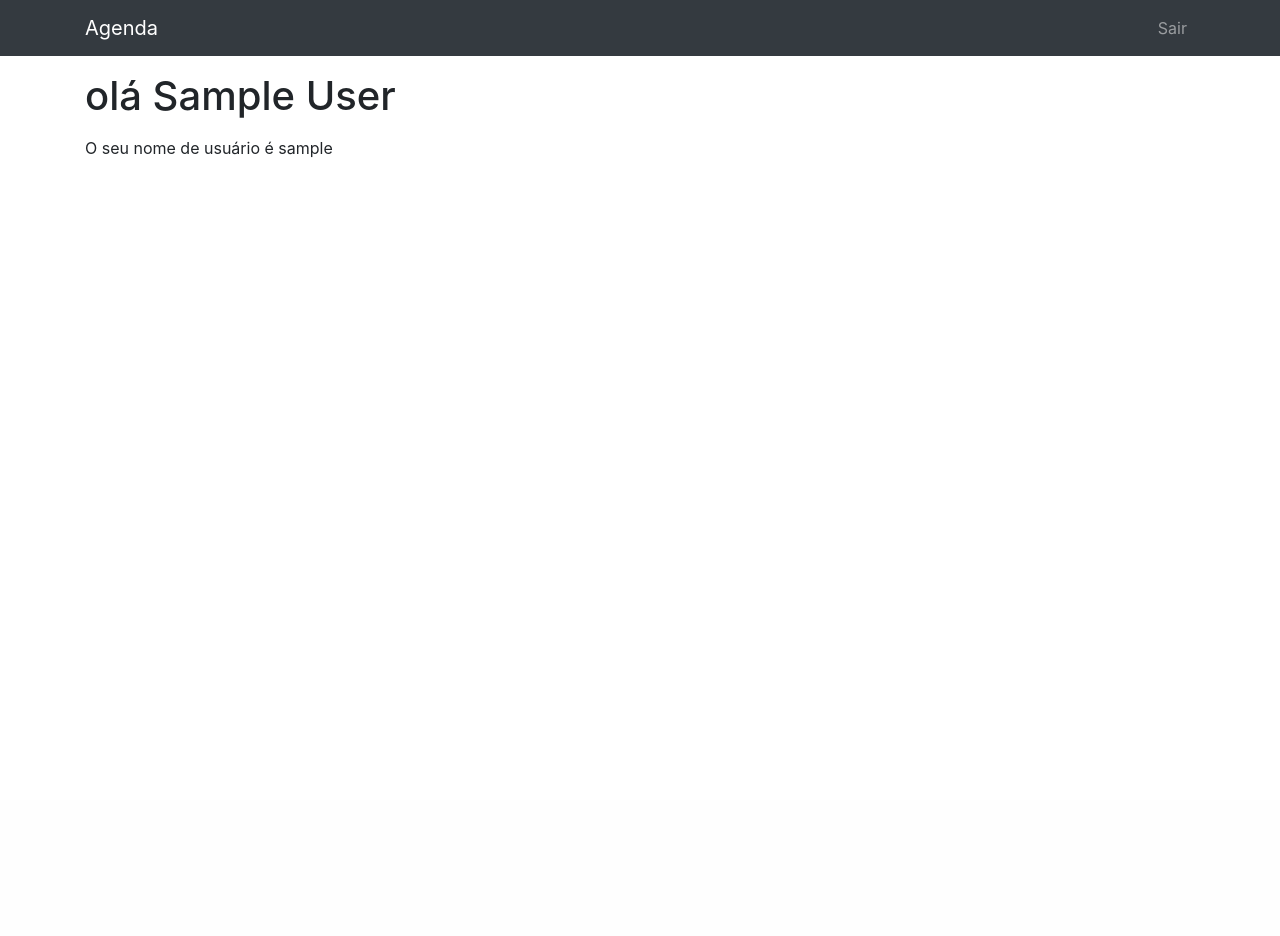
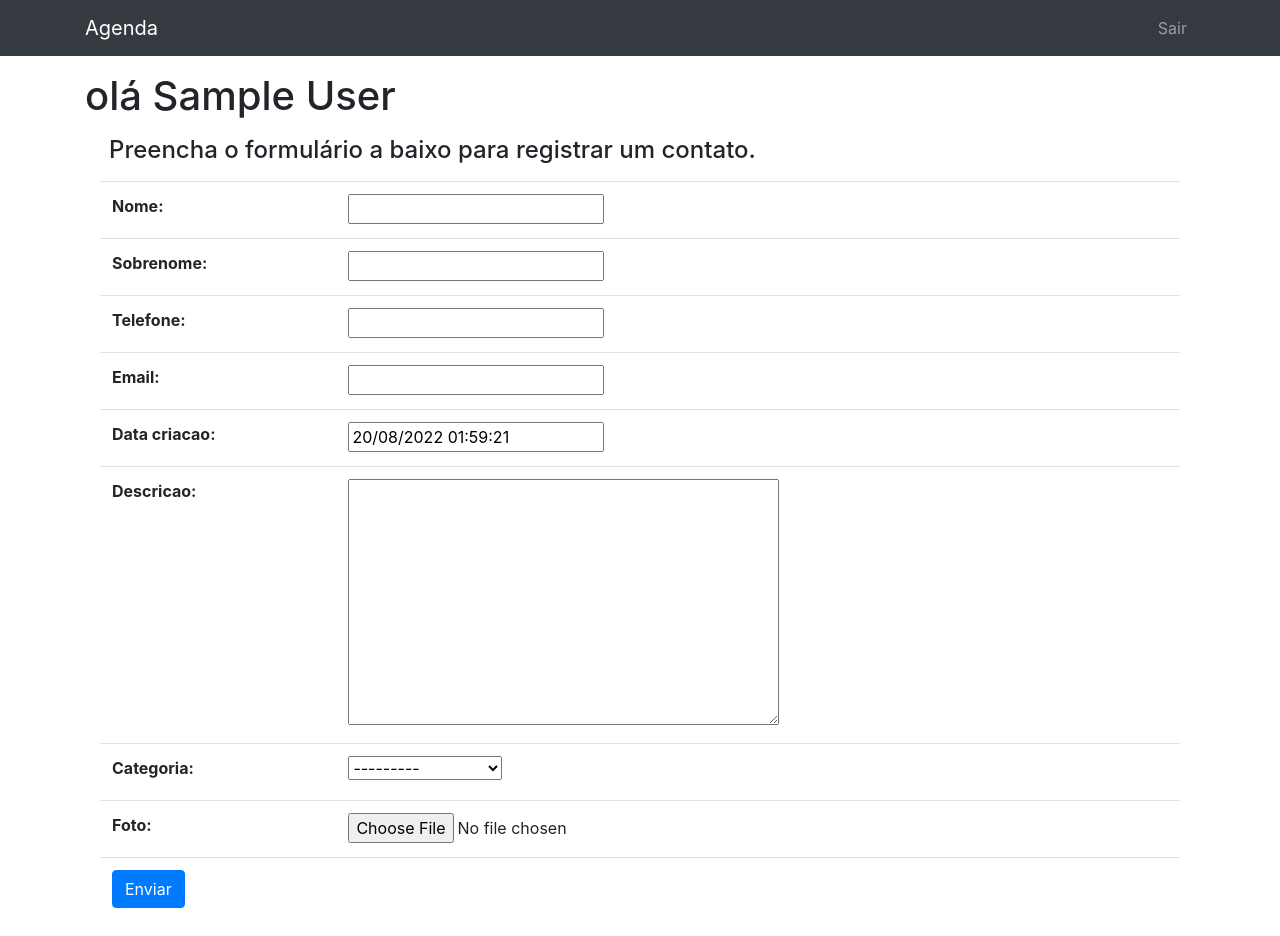
Before and after one commit to QueirozT/Agenda-Com-Django, a Django app: page /accounts/dashboard/ in a window 1280 px wide. Before the commit the page ends 158 px from the top, so only its background shows below. Run offline with Django 4.2, Linux system fonts and the light colour scheme; a user stored in the database is signed in; tables that the repository leaves empty hold one stand-in row (values such as "Sample post"); some libraries are stand-ins or nearby versions.

Commit message:
Personalizando o template do dashboard para carregar o formulário de cadastro de novos contatos

```diff
--- a/accounts/templates/accounts/dashboard.html
+++ b/accounts/templates/accounts/dashboard.html
@@ -1,4 +1,6 @@
 {% extends 'base.html' %}
+
+{% block titulo %}Dashboard de {{ user }} | {% endblock %}
 
 {% block conteudo %}
 
@@ -6,8 +8,22 @@
 
     {% include 'parciais/_alert.html' %}
 
-    <p>
-        O seu nome de usuário é {{ user }}
-    </p>
+    <h4 class="mt-3 mb-3 text-justify ml-4">Preencha o formulário a baixo para registrar um contato.</h4>
 
+    <div class="container">
+        <form action="{% url 'dashboard' %}" method="POST" enctype="multipart/form-data">
+            {% csrf_token %}
+            <table class="table">
+
+                {{ form }}
+
+                <tr>
+                    <td colspan="2">
+                        <button type="submit" class="btn btn-primary">Enviar</button>
+                    </td>
+                </tr>
+
+            </table>
+        </form>
+    </div>
 {% endblock %}
```
